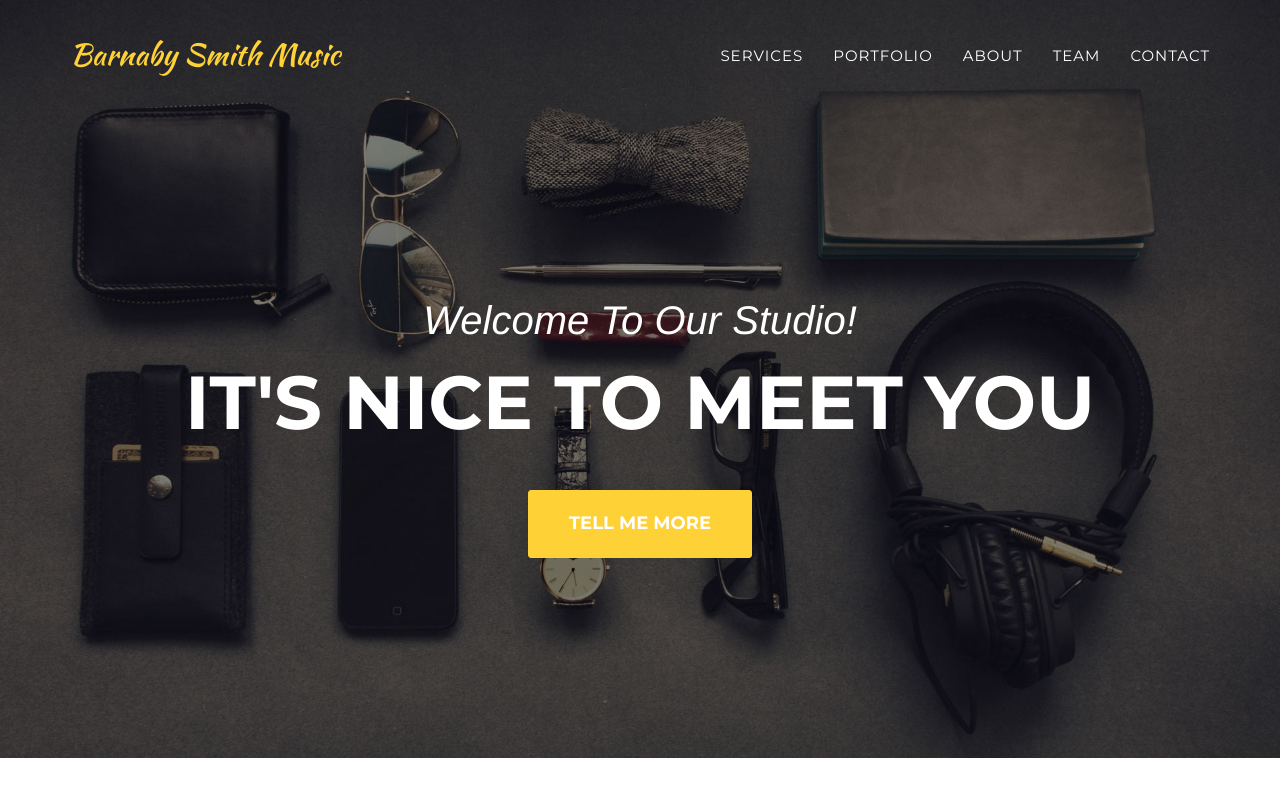
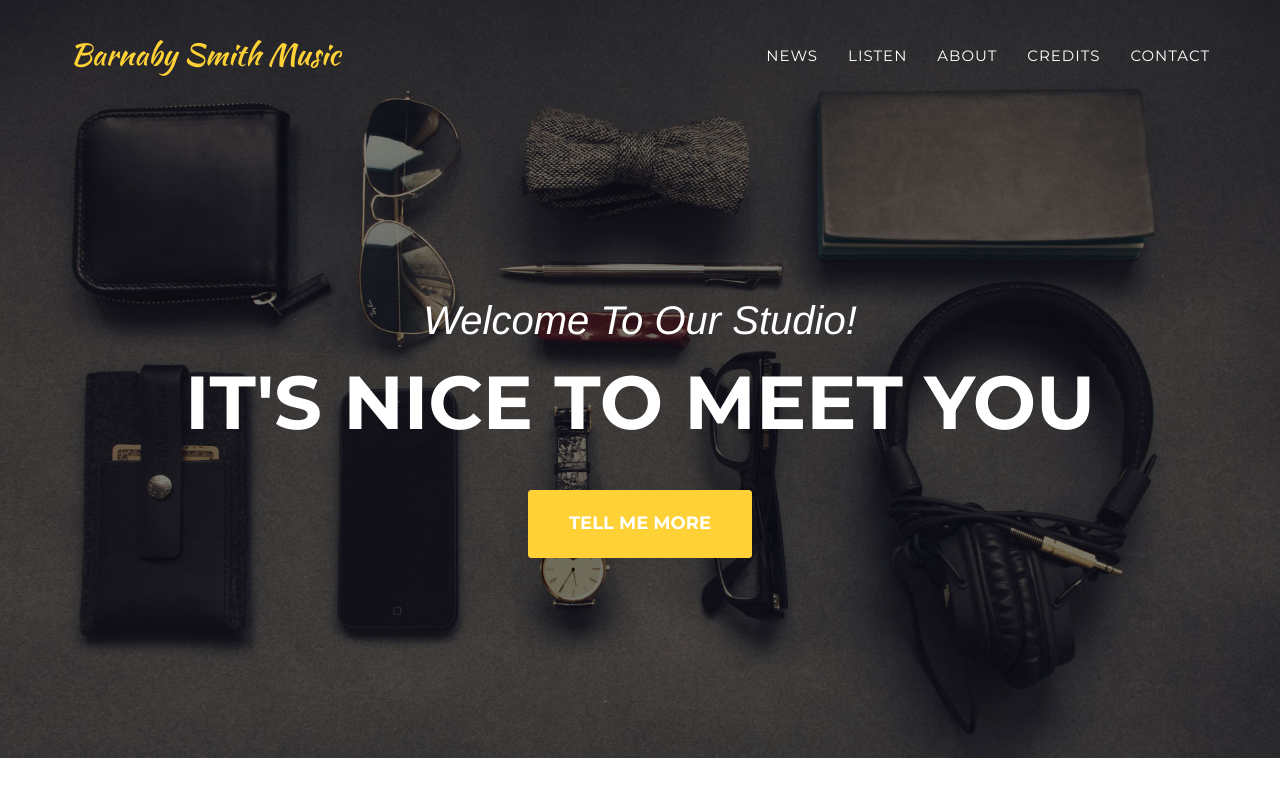
Before and after one commit to barnabysmithmusic/barnabysmithmusic.github.io, a Jekyll site: the page built from index.html, in a window 1280 px wide and 900 px high. Shown: the top 797 px of the window. Built offline with Jekyll 4.4.1, drawn with Linux system fonts in a browser that asks for light colours; some web fonts are replaced.

Commit message:
Changed the primary link titles and updated the various anchor tags to suit.

```diff
--- a/_includes/header.html
+++ b/_includes/header.html
@@ -19,16 +19,16 @@
                         <a href="#page-top"></a>
                     </li>
                     <li>
-                        <a class="page-scroll" href="#services">Services</a>
+                        <a class="page-scroll" href="#news">News</a>
                     </li>
                     <li>
-                        <a class="page-scroll" href="#portfolio">Portfolio</a>
+                        <a class="page-scroll" href="#listen">Listen</a>
                     </li>
                     <li>
                         <a class="page-scroll" href="#about">About</a>
                     </li>
                     <li>
-                        <a class="page-scroll" href="#team">Team</a>
+                        <a class="page-scroll" href="#credits">Credits</a>
                     </li>
                     <li>
                         <a class="page-scroll" href="#contact">Contact</a>
--- a/_includes/portfolio_grid.html
+++ b/_includes/portfolio_grid.html
@@ -1,5 +1,5 @@
 <!-- Portfolio Grid Section -->
-    <section id="portfolio" class="bg-light-gray">
+    <section id="listen" class="bg-light-gray">
         <div class="container">
             <div class="row">
                 <div class="col-lg-12 text-center">
--- a/_includes/services.html
+++ b/_includes/services.html
@@ -1,5 +1,5 @@
 <!-- Services Section -->
-    <section id="services">
+    <section id="news">
         <div class="container">
             <div class="row">
                 <div class="col-lg-12 text-center">
--- a/_includes/team.html
+++ b/_includes/team.html
@@ -1,5 +1,5 @@
 <!-- Team Section -->
-    <section id="team" class="bg-light-gray">
+    <section id="credits" class="bg-light-gray">
         <div class="container">
             <div class="row">
                 <div class="col-lg-12 text-center">
```
